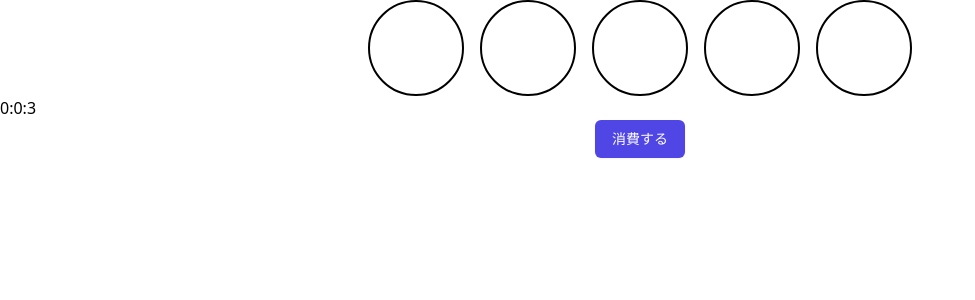
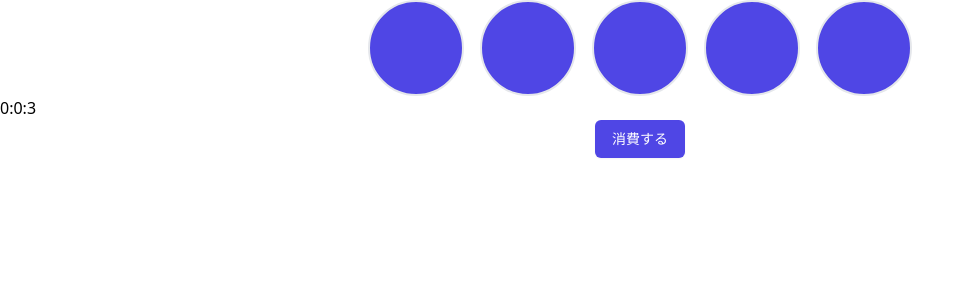
Before and after one commit to watagit/stamina, a Next.js app: page / in a window 1280 px wide. Shown: the top 300 px of the page, without its empty margins (0-975 px from the left). Built offline with nearby package versions, Linux system fonts and the light colour scheme.

Commit message:
create different type stamina

```diff
--- /dev/null
+++ b/src/components/UnusedStamina.tsx
@@ -0,0 +1,9 @@
+import React, { FC } from "react";
+
+const UnusedStamina: FC = () => {
+  return (
+    <div className={"rounded-full h-24 w-24 border-2 mx-2 bg-indigo-600"} />
+  );
+};
+
+export default UnusedStamina;
--- a/src/components/Stamina.tsx
+++ b/src/components/UsedStamina.tsx
@@ -1,9 +1,9 @@
 import React, { FC } from "react";
 
-const Stamina: FC = () => {
+const UsedStamina: FC = () => {
   return (
     <div className={"rounded-full border-black h-24 w-24 border-2 mx-2"} />
   );
 };
 
-export default Stamina;
+export default UsedStamina;
--- a/src/pages/index.tsx
+++ b/src/pages/index.tsx
@@ -3,14 +3,16 @@ import React, { ReactNode, FC, useState } from "react";
 import Countdown from "react-countdown";
 
 import ConsumeButton from "../components/ConsumeButton";
-import Stamina from "../components/Stamina";
+import UnusedStamina from "../components/UnusedStamina";
+import UsedStamina from "../components/UsedStamina";
 import StaminaBar from "../components/StaminaBar";
 
 const initialStamina: ReactNode[] = [
-  <Stamina />,
-  <Stamina />,
-  <Stamina />,
-  <Stamina />,
+  <UnusedStamina />,
+  <UnusedStamina />,
+  <UnusedStamina />,
+  <UnusedStamina />,
+  <UnusedStamina />
 ];
 
 type StaminaType = {
@@ -20,6 +22,7 @@ type StaminaType = {
 const Index: NextPage<FC> = () => {
   const [count, setCount] = useState<number>(Date.now() + 5000)
   const [staminas, setStaminas] = useState<ReactNode[]>(initialStamina);
+  const [unusedStaminaCount, setUnusedStaminaCount] = useState<number>(5);
 
   const resetCount = () => {
     setCount(Date.now() + 5000);
@@ -27,14 +30,20 @@ const Index: NextPage<FC> = () => {
   }
 
   const increaseStamina = () => {
-    if (staminas.length < 5) {
-      setStaminas((staminas: StaminaType[]) => [...staminas, <Stamina />]);
+    if (unusedStaminaCount < 5) {
+      const array = staminas;
+      array[unusedStaminaCount] = <UnusedStamina />;
+      setStaminas(array);
+      setUnusedStaminaCount(unusedStaminaCount + 1);
     }
   }
 
   const decreaseStamina = () => {
-    if (staminas.length > 0) {
-      setStaminas((staminas: StaminaType[]) => [...staminas].slice(0, staminas.length-1));
+    if (unusedStaminaCount > 0) {
+      setUnusedStaminaCount(unusedStaminaCount - 1);
+      const array = staminas;
+      array[unusedStaminaCount-1] = <UsedStamina />;
+      setStaminas(array);
     }
   }
 
```
